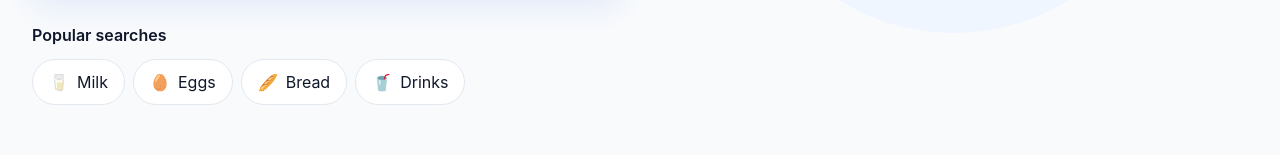
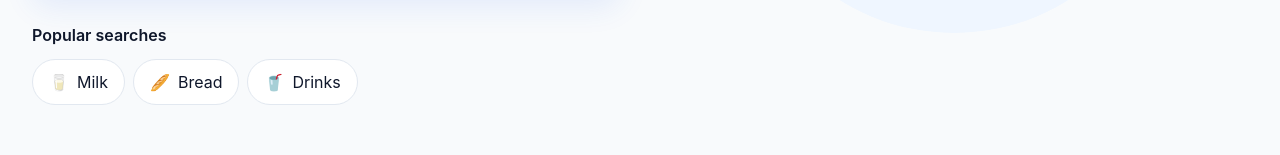
Before and after one commit to Yassine-Elamri34/Spotly, a React (Vite) app: page / in a window 1280 px wide. Shown: the part 538-693 px from the top of the page. Built offline with nearby package versions, Linux system fonts and the light colour scheme.

Commit message:
update popular searches

```diff
--- a/src/pages/Home.jsx
+++ b/src/pages/Home.jsx
@@ -55,7 +55,6 @@ const demoProducts = [
 
 const popular = [
   { name: "Milk", emoji: "🥛" },
-  { name: "Eggs", emoji: "🥚" },
   { name: "Bread", emoji: "🥖" },
   { name: "Drinks", emoji: "🥤" },
 ];
```
